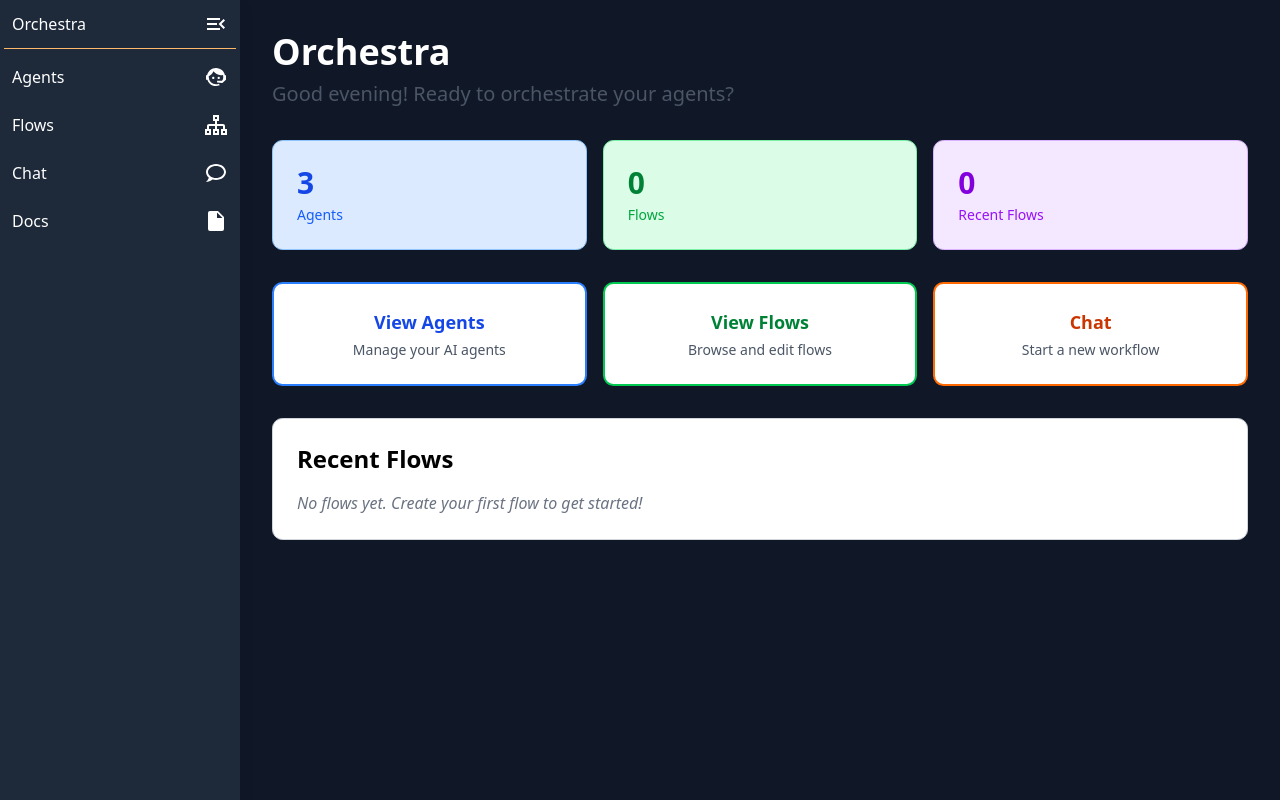
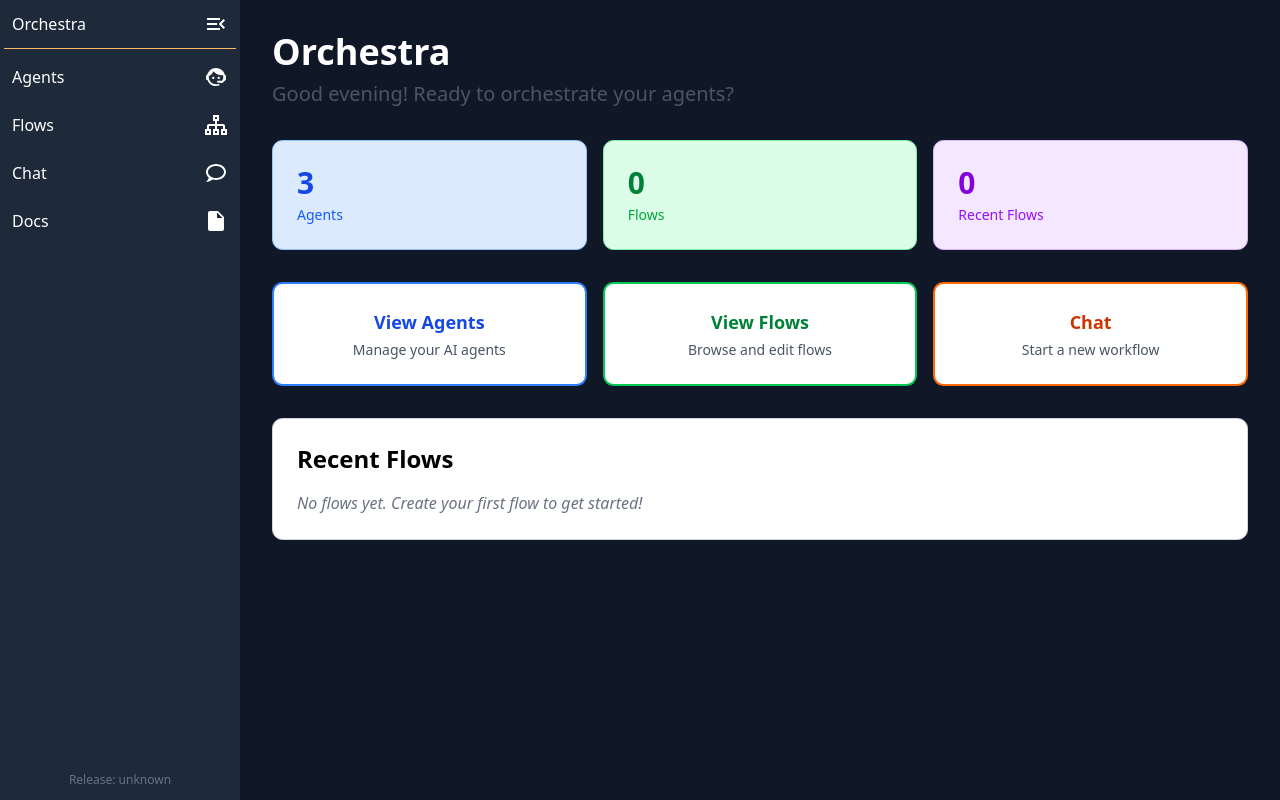
Before and after one commit to ThatsOurJake/orchestra, a React (Vite) app: page / in a window 1280 px wide. Built offline with nearby package versions, Linux system fonts and the light colour scheme.

Commit message:
Prompt to update (#7)
- This will check if the service worker has updated and prompt an update
- The version of the release is now displayed allowing ease of seeing what version is used where

```diff
--- a/package.json
+++ b/package.json
@@ -31,6 +31,7 @@
     "react-toastify": "^11.0.5",
     "tailwind-merge": "^3.4.0",
     "tailwindcss": "^4.1.18",
+    "workbox-window": "^7.4.0",
     "zustand": "^5.0.11"
   },
   "devDependencies": {
--- a/src/components/nav-bar.tsx
+++ b/src/components/nav-bar.tsx
@@ -1,9 +1,11 @@
+import { useRegisterSW } from 'virtual:pwa-register/react';
 import {
   mdiChatOutline,
   mdiFaceAgent,
   mdiFile,
   mdiMenuClose,
   mdiMenuOpen,
+  mdiRefresh,
   mdiSitemapOutline,
 } from '@mdi/js';
 import Icon from '@mdi/react';
@@ -16,11 +18,16 @@ export const NavBar = () => {
     setIsOpen(!isOpen);
   }, [isOpen]);
 
+  const {
+    needRefresh: [needRefresh],
+    updateServiceWorker,
+  } = useRegisterSW();
+
   return (
     <nav
       className={`${isOpen ? 'w-60' : 'w-12'} shrink-0 bg-gray-800 h-full p-1 overflow-hidden transition-all drop-shadow-xl`}
     >
-      <div className={`flex flex-col ${isOpen ? 'block' : 'hidden'} h-full `}>
+      <div className={`flex flex-col ${isOpen ? 'flex' : 'hidden'} h-full `}>
         <div className="flex justify-between items-center w-full p-2">
           <Link to="/">
             <p className="whitespace-nowrap">Orchestra</p>
@@ -71,6 +78,26 @@ export const NavBar = () => {
             <Icon path={mdiFile} size={1} color="#ffffff" />
           </Link>
         </div>
+        <div className="mt-auto">
+          {needRefresh && (
+            <>
+              <div className="h-px bg-orange-300 mb-2" />
+              <button
+                type="button"
+                onClick={() => updateServiceWorker(true)}
+                className="flex gap-x-1 justify-between items-center cursor-pointer hover:bg-gray-600 rounded-sm w-full p-2 text-orange-300"
+              >
+                <p className="whitespace-nowrap text-sm">Update available</p>
+                <Icon path={mdiRefresh} size={1} color="currentColor" />
+              </button>
+            </>
+          )}
+          {__COMMIT_SHA__ && (
+            <p className="text-xs text-gray-500 p-2 whitespace-nowrap text-center">
+              Release: {__COMMIT_SHA__.slice(0, 7)}
+            </p>
+          )}
+        </div>
       </div>
       <div className={`flex flex-col ${isOpen ? 'hidden' : 'block'}`}>
         <button
@@ -103,6 +130,16 @@ export const NavBar = () => {
         <Link className="cursor-pointer p-2 mt-2" to="/docs" title="Docs">
           <Icon path={mdiFile} size={1} color="#ffffff" />
         </Link>
+        {needRefresh && (
+          <button
+            type="button"
+            onClick={() => updateServiceWorker(true)}
+            title="Update available"
+            className="cursor-pointer p-2 mt-auto text-orange-300 hover:bg-gray-600 rounded-sm"
+          >
+            <Icon path={mdiRefresh} size={1} color="currentColor" />
+          </button>
+        )}
       </div>
     </nav>
   );
--- a/src/vite-env.d.ts
+++ b/src/vite-env.d.ts
@@ -1,4 +1,7 @@
 /// <reference types="vite/client" />
+/// <reference types="vite-plugin-pwa/client" />
+
+declare const __COMMIT_SHA__: string;
 
 declare module '*?raw' {
   const content: string;
--- a/vite.config.ts
+++ b/vite.config.ts
@@ -8,6 +8,9 @@ import { plugin as mdPlugin, Mode } from 'vite-plugin-markdown';
 
 // https://vite.dev/config/
 export default defineConfig({
+  define: {
+    __COMMIT_SHA__: JSON.stringify(process.env.CF_PAGES_COMMIT_SHA ?? 'unknown'),
+  },
   plugins: [
     react(),
     tailwindcss(),
@@ -15,7 +18,10 @@ export default defineConfig({
       mode: [Mode.HTML],
     }),
     VitePWA({
-      registerType: 'autoUpdate',
+      registerType: 'prompt',
+      workbox: {
+        cleanupOutdatedCaches: true,
+      },
       manifest: {
         name: 'Orchestra',
         short_name: "Orchestra",
@@ -35,6 +41,9 @@ export default defineConfig({
           }
         ]
       },
+      devOptions: {
+        enabled: true,
+      }
     })],
   assetsInclude: ['**/*.txt'],
   resolve: {
```
Also changed, not shown: 1 other file (tests, documents, lock files or other folders).
